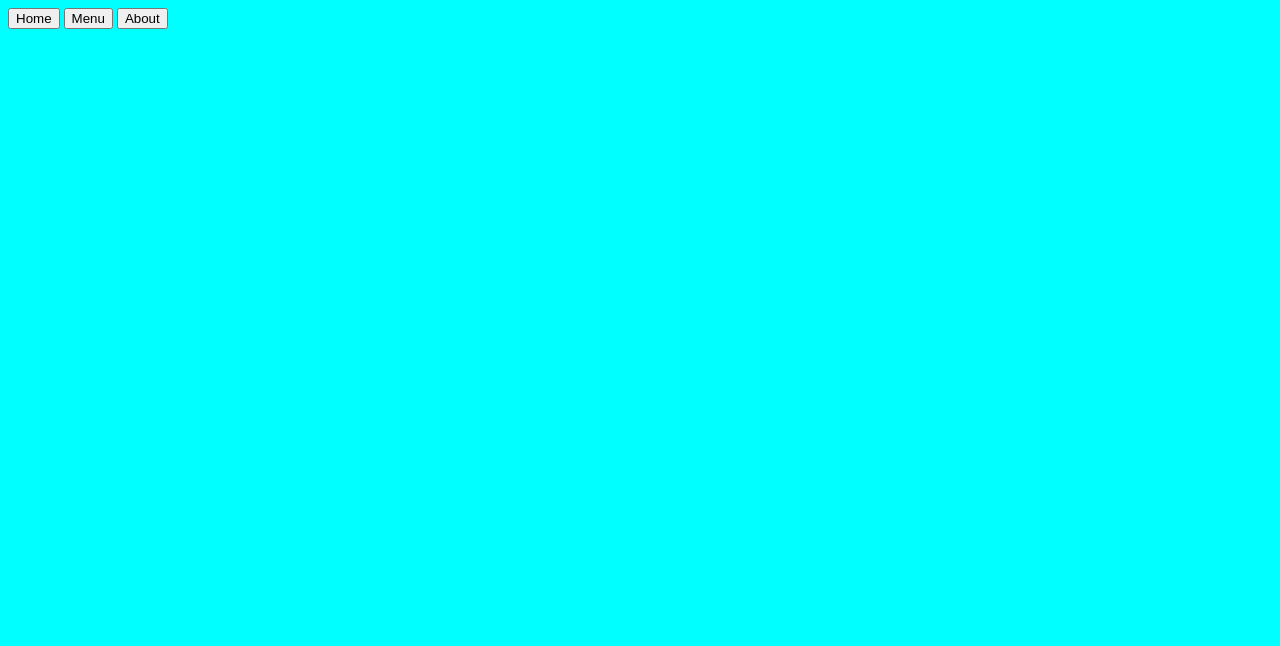
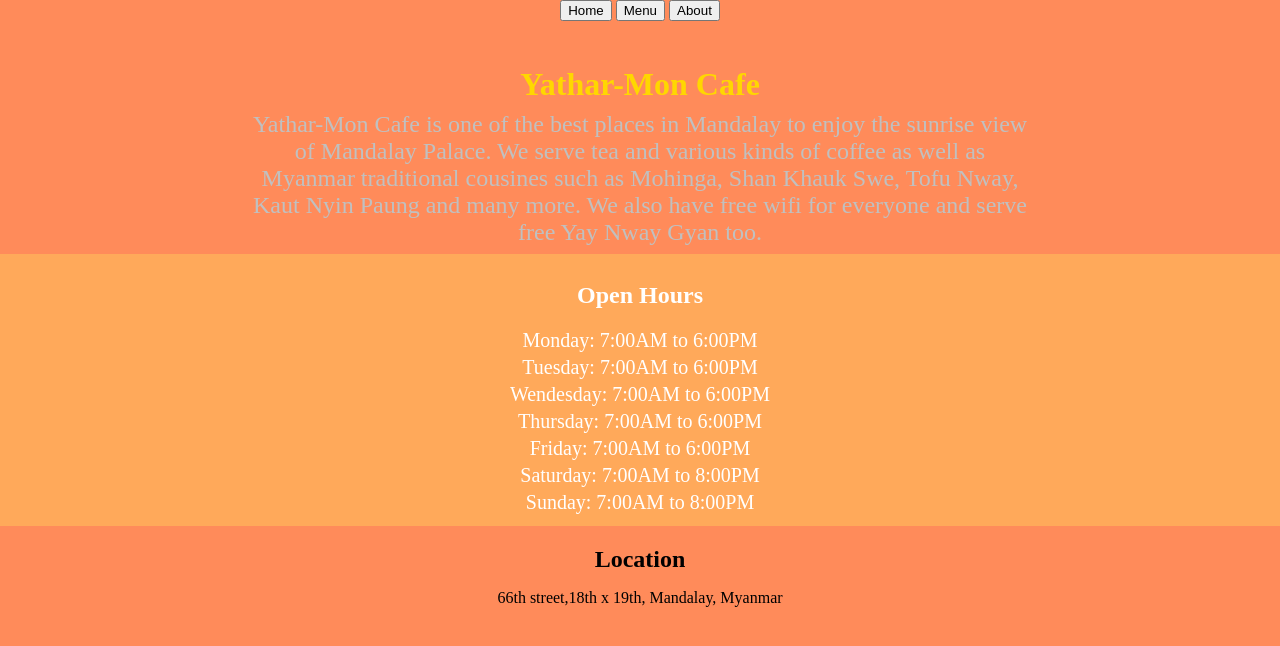
Before and after one commit to thetzawaung-ton/restaurant-page-top, a website built with webpack: page src/template.html in a window 1280 px wide. Built offline with nearby package versions, Linux system fonts and the light colour scheme.

Commit message:
Add main page of the restaurant

```diff
--- /dev/null
+++ b/src/home.js
@@ -0,0 +1,43 @@
+export const home = () => {
+    const content = document.querySelector("#content");
+
+    const title = document.createElement("h1");
+    title.textContent = "Yathar-Mon Cafe";
+    title.classList.add("home-title");
+    const p = document.createElement("p");
+    p.classList.add("home-body");
+    p.textContent = `Yathar-Mon Cafe is one of the best places in Mandalay
+                        to enjoy the sunrise view of Mandalay Palace. We
+                        serve tea and various kinds of coffee as well as
+                        Myanmar traditional cousines such as Mohinga, Shan Khauk Swe,
+                        Tofu Nway, Kaut Nyin Paung and many more. We also have free wifi
+                        for everyone and serve free Yay Nway Gyan too.`;
+
+    const openHoursContainer = document.createElement('div');
+    openHoursContainer.classList.add('open-hours');
+
+    const openHours = document.createElement("h2");
+    openHours.textContent = "Open Hours";
+
+    const openHoursList = document.createElement("ul");
+    const openHourListItems = ["Monday: 7:00AM to 6:00PM", "Tuesday: 7:00AM to 6:00PM", "Wendesday: 7:00AM to 6:00PM",
+                                "Thursday: 7:00AM to 6:00PM", "Friday: 7:00AM to 6:00PM",
+                                "Saturday: 7:00AM to 8:00PM", "Sunday: 7:00AM to 8:00PM",];
+
+
+    openHourListItems.forEach(function(day) {
+        const li = document.createElement("li");
+        li.textContent = day;
+
+        openHoursList.appendChild(li);
+    })
+    openHoursContainer.append(openHours, openHoursList);
+
+    const locationTitle = document.createElement("h2");
+    locationTitle.textContent = "Location";
+
+    const locationText = document.createElement("p");
+    locationText.textContent = "66th street,18th x 19th, Mandalay, Myanmar";
+
+    content.append(title, p, openHoursContainer, locationTitle,locationText);
+}
--- a/src/index.js
+++ b/src/index.js
@@ -1,2 +1,4 @@
 import "./styles.css";
+import { home } from "./home.js";
+home();
 console.log("Hello");
--- a/src/styles.css
+++ b/src/styles.css
@@ -1,3 +1,46 @@
 body {
-    background-color: cyan;
+    background-color: #FF8B5A;
+    margin: 0;
+    padding: 0;
+    text-align: center;
+    font-family: 'Times New Roman', Times, serif;
 }
+
+#content {
+    padding: 1rem 0;
+    margin-top: 0.5rem;
+}
+
+#content > * {
+    margin-bottom: 0.5rem;
+}
+
+.home-title {
+    color: gold;
+}
+
+.home-body {
+    max-width: 65ch;
+    margin: auto;
+    font-size: 1.5rem;
+    color: silver;
+}
+
+ul {
+    list-style: none;
+    padding: 0;
+    margin: 0;
+}
+
+li {
+    margin-bottom: 0.25rem;
+    font-size: 1.25rem;
+}
+
+.open-hours {
+    display: grid;
+    grid-template-columns: 1fr;
+    background-color: #FFA95A;
+    color: white;
+    padding: 0.5rem 0;
+}
```
